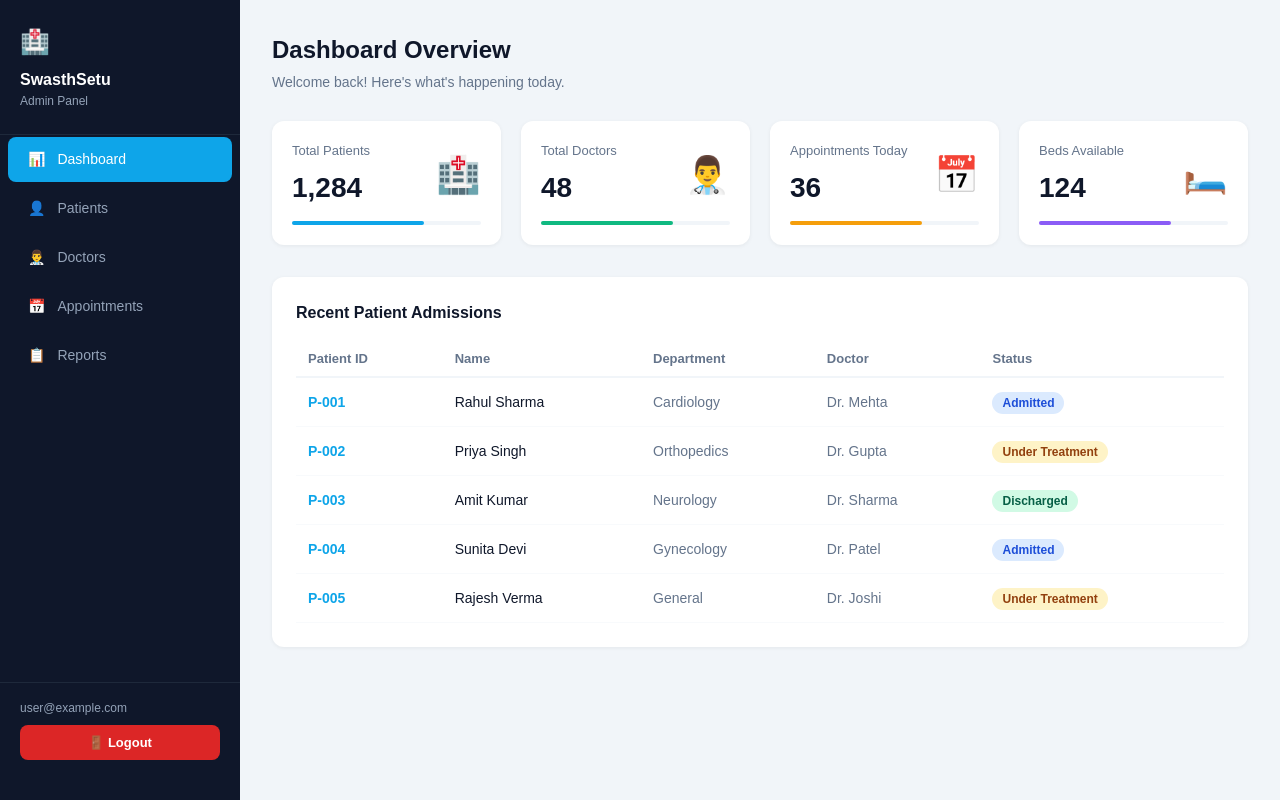
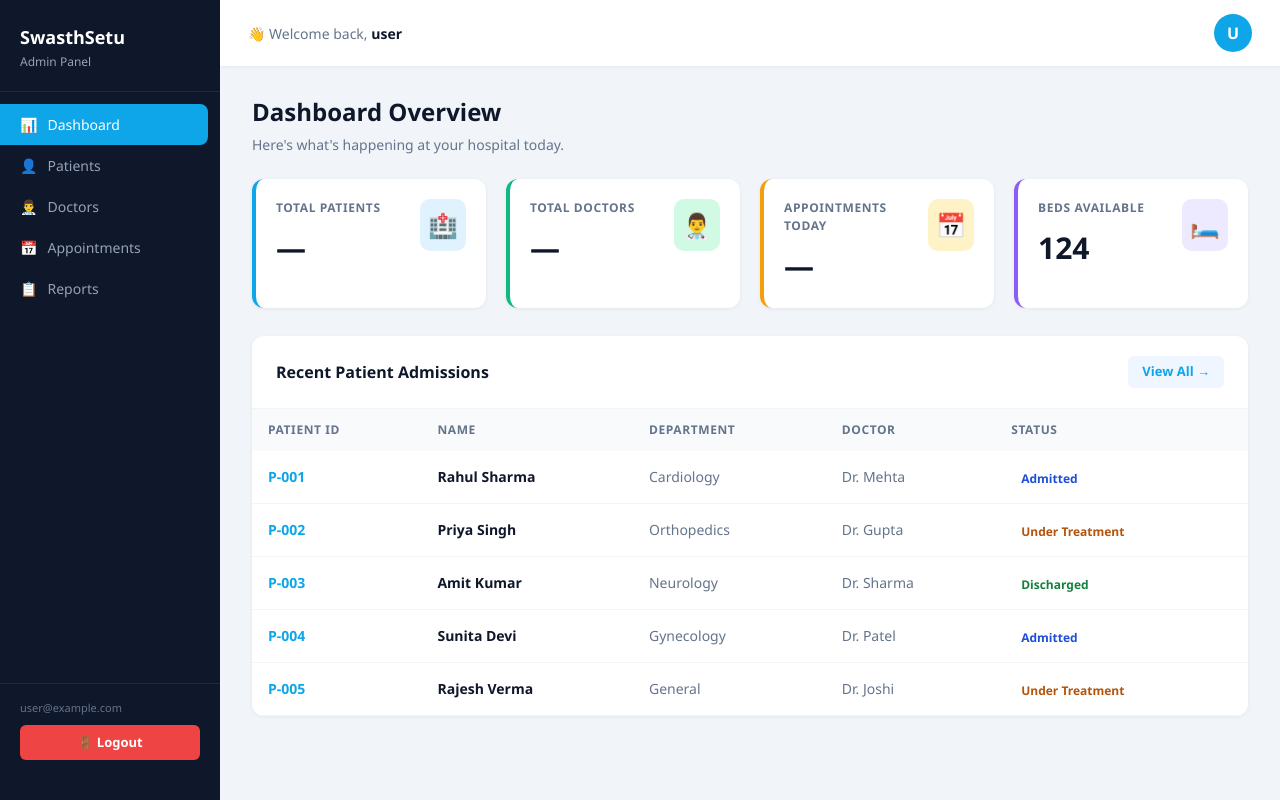
Before and after one commit to aalokpoonia/swasthsetu-admin, a React (Create React App) app: page /dashboard in a window 1280 px wide. Built offline with nearby package versions, Linux system fonts and the light colour scheme; no server answers; the database is empty; sample sign-in values are in the browser's storage.

Commit message:
feat: upgrade dashboard with profile icon and real firestore data

```diff
--- a/src/pages/Dashboard.js
+++ b/src/pages/Dashboard.js
@@ -1,11 +1,20 @@
 import { useEffect, useState } from "react";
-import { auth } from "../firebase/config";
+import { auth, db } from "../firebase/config";
 import { signOut } from "firebase/auth";
 import { useNavigate } from "react-router-dom";
+import { collection, getDocs } from "firebase/firestore";
 
 export default function Dashboard() {
   const navigate = useNavigate();
   const [user, setUser] = useState(null);
+  const [showProfile, setShowProfile] = useState(false);
+  const [stats, setStats] = useState({
+    patients: 0,
+    doctors: 0,
+    appointments: 0,
+    beds: 124,
+  });
+  const [recentPatients, setRecentPatients] = useState([]);
 
   useEffect(() => {
     const unsubscribe = auth.onAuthStateChanged(u => {
@@ -15,105 +24,198 @@ export default function Dashboard() {
     return unsubscribe;
   }, [navigate]);
 
-  const stats = [
-    { label: "Total Patients", value: "1,284", icon: "🏥", color: "#0ea5e9" },
-    { label: "Total Doctors", value: "48", icon: "👨‍⚕️", color: "#10b981" },
-    { label: "Appointments Today", value: "36", icon: "📅", color: "#f59e0b" },
-    { label: "Beds Available", value: "124", icon: "🛏️", color: "#8b5cf6" },
+  useEffect(() => {
+    const fetchData = async () => {
+      try {
+        const pSnap = await getDocs(collection(db, "patients"));
+        const dSnap = await getDocs(collection(db, "doctors"));
+        const aSnap = await getDocs(collection(db, "appointments"));
+        const patientList = pSnap.docs.map(d => ({ id: d.id, ...d.data() }));
+        setStats({
+          patients: pSnap.size,
+          doctors: dSnap.size,
+          appointments: aSnap.size,
+          beds: 124,
+        });
+        setRecentPatients(patientList.slice(0, 5));
+      } catch (e) {
+        console.error(e);
+      }
+    };
+    fetchData();
+  }, []);
+
+  const statCards = [
+    { label: "Total Patients", value: stats.patients || "—", icon: "🏥", color: "#0ea5e9", bg: "#e0f2fe" },
+    { label: "Total Doctors", value: stats.doctors || "—", icon: "👨‍⚕️", color: "#10b981", bg: "#d1fae5" },
+    { label: "Appointments Today", value: stats.appointments || "—", icon: "📅", color: "#f59e0b", bg: "#fef3c7" },
+    { label: "Beds Available", value: stats.beds, icon: "🛏️", color: "#8b5cf6", bg: "#ede9fe" },
   ];
 
-  return (
-    <div style={{ display: "flex", minHeight: "100vh", fontFamily: "sans-serif", background: "#f1f5f9" }}>
+  const statusColor = (status) => {
+    if (status === "Admitted") return { bg: "#dbeafe", color: "#1d4ed8" };
+    if (status === "Discharged") return { bg: "#dcfce7", color: "#15803d" };
+    if (status === "Critical") return { bg: "#fee2e2", color: "#dc2626" };
+    return { bg: "#fef9c3", color: "#b45309" };
+  };
 
-      {/* Sidebar */}
-      <div style={{ width: 240, background: "#0f172a", color: "white", padding: "24px 0", display: "flex", flexDirection: "column" }}>
-        <div style={{ padding: "0 20px 24px", borderBottom: "1px solid #1e293b" }}>
-          <div style={{ fontSize: 24 }}>🏥</div>
-          <div style={{ fontWeight: 700, fontSize: 16, marginTop: 8 }}>SwasthSetu</div>
-          <div style={{ fontSize: 12, color: "#94a3b8" }}>Admin Panel</div>
-        </div>
-
-        {[
-          { icon: "📊", label: "Dashboard", path: "/dashboard", active: true },
+  const navItems = [
+    { icon: "📊", label: "Dashboard", path: "/dashboard" },
     { icon: "👤", label: "Patients", path: "/patients" },
     { icon: "👨‍⚕️", label: "Doctors", path: "/doctors" },
     { icon: "📅", label: "Appointments", path: "/appointments" },
     { icon: "📋", label: "Reports", path: "/reports" },
-        ].map(item => (
+  ];
+
+  // Fallback static data if Firestore is empty
+  const tableData = recentPatients.length > 0 ? recentPatients : [
+    { patientId: "P-001", name: "Rahul Sharma", department: "Cardiology", doctor: "Dr. Mehta", status: "Admitted" },
+    { patientId: "P-002", name: "Priya Singh", department: "Orthopedics", doctor: "Dr. Gupta", status: "Under Treatment" },
+    { patientId: "P-003", name: "Amit Kumar", department: "Neurology", doctor: "Dr. Sharma", status: "Discharged" },
+    { patientId: "P-004", name: "Sunita Devi", department: "Gynecology", doctor: "Dr. Patel", status: "Admitted" },
+    { patientId: "P-005", name: "Rajesh Verma", department: "General", doctor: "Dr. Joshi", status: "Under Treatment" },
+  ];
+
+  return (
+    <div style={{ display: "flex", minHeight: "100vh", fontFamily: "'Segoe UI', sans-serif", background: "#f1f5f9" }}>
+
+      {/* Sidebar */}
+      <div style={{ width: 220, background: "#0f172a", color: "white", padding: "24px 0", display: "flex", flexDirection: "column", flexShrink: 0 }}>
+        <div style={{ padding: "0 20px 20px", borderBottom: "1px solid #1e293b" }}>
+          <div style={{ fontWeight: 700, fontSize: 18, color: "white" }}>SwasthSetu</div>
+          <div style={{ fontSize: 12, color: "#94a3b8", marginTop: 2 }}>Admin Panel</div>
+        </div>
+
+        <nav style={{ flex: 1, padding: "12px 0" }}>
+          {navItems.map(item => (
             <div key={item.label} onClick={() => navigate(item.path)}
-            style={{ padding: "12px 20px", cursor: "pointer", display: "flex", alignItems: "center", gap: 12, fontSize: 14,
-              background: item.active ? "#0ea5e9" : "transparent",
-              color: item.active ? "white" : "#94a3b8",
-              margin: "2px 8px", borderRadius: 8 }}>
+              style={{
+                padding: "10px 20px", cursor: "pointer", display: "flex",
+                alignItems: "center", gap: 10, fontSize: 14,
+                background: item.path === "/dashboard" ? "#0ea5e9" : "transparent",
+                color: item.path === "/dashboard" ? "white" : "#94a3b8",
+                borderRadius: item.path === "/dashboard" ? "0 8px 8px 0" : 0,
+                marginRight: 12, transition: "all 0.2s",
+              }}>
               <span>{item.icon}</span>
               <span>{item.label}</span>
             </div>
           ))}
+        </nav>
 
-        <div style={{ marginTop: "auto", padding: "16px 20px", borderTop: "1px solid #1e293b" }}>
-          <div style={{ fontSize: 12, color: "#94a3b8", marginBottom: 8 }}>{user?.email}</div>
+        <div style={{ padding: "16px 20px", borderTop: "1px solid #1e293b" }}>
+          <div style={{ fontSize: 11, color: "#64748b", marginBottom: 8 }}>{user?.email}</div>
           <button onClick={() => signOut(auth).then(() => navigate("/"))}
-            style={{ width: "100%", padding: "8px 0", background: "#dc2626", color: "white", border: "none", borderRadius: 8, cursor: "pointer", fontSize: 13, fontWeight: 600 }}>
+            style={{ width: "100%", padding: "8px 0", background: "#ef4444", color: "white", border: "none", borderRadius: 6, cursor: "pointer", fontSize: 13, fontWeight: 600 }}>
             🚪 Logout
           </button>
         </div>
       </div>
 
-      {/* Main Content */}
-      <div style={{ flex: 1, padding: 32 }}>
-        <div style={{ marginBottom: 28 }}>
-          <h1 style={{ margin: 0, fontSize: 24, fontWeight: 700, color: "#0f172a" }}>Dashboard Overview</h1>
-          <p style={{ margin: "4px 0 0", color: "#64748b", fontSize: 14 }}>Welcome back! Here's what's happening today.</p>
+      {/* Main */}
+      <div style={{ flex: 1, display: "flex", flexDirection: "column" }}>
+
+        {/* Top Bar */}
+        <div style={{ background: "white", padding: "14px 28px", display: "flex", justifyContent: "space-between", alignItems: "center", boxShadow: "0 1px 3px rgba(0,0,0,0.06)", position: "sticky", top: 0, zIndex: 10 }}>
+          <div>
+            <span style={{ fontSize: 14, color: "#64748b" }}>👋 Welcome back, </span>
+            <span style={{ fontSize: 14, fontWeight: 700, color: "#0f172a" }}>
+              {user?.email?.split("@")[0] || "Admin"}
+            </span>
           </div>
 
-        {/* Stats Cards */}
-        <div style={{ display: "grid", gridTemplateColumns: "repeat(auto-fit, minmax(200px, 1fr))", gap: 20, marginBottom: 32 }}>
-          {stats.map(stat => (
-            <div key={stat.label} style={{ background: "white", borderRadius: 12, padding: 20, boxShadow: "0 1px 4px rgba(0,0,0,0.06)" }}>
-              <div style={{ display: "flex", justifyContent: "space-between", alignItems: "center" }}>
+          {/* Profile Icon */}
+          <div style={{ position: "relative" }}>
+            <div onClick={() => setShowProfile(!showProfile)}
+              style={{ width: 38, height: 38, borderRadius: "50%", background: "#0ea5e9", color: "white", display: "flex", alignItems: "center", justifyContent: "center", fontWeight: 700, fontSize: 16, cursor: "pointer", userSelect: "none" }}>
+              {user?.email?.charAt(0).toUpperCase() || "A"}
+            </div>
+
+            {/* Dropdown */}
+            {showProfile && (
+              <div style={{ position: "absolute", right: 0, top: 46, background: "white", borderRadius: 10, boxShadow: "0 8px 24px rgba(0,0,0,0.12)", padding: "8px 0", width: 200, zIndex: 100 }}>
+                <div style={{ padding: "12px 16px", borderBottom: "1px solid #f1f5f9" }}>
+                  <div style={{ fontWeight: 700, fontSize: 14, color: "#0f172a" }}>
+                    {user?.email?.split("@")[0] || "Admin"}
+                  </div>
+                  <div style={{ fontSize: 12, color: "#64748b", marginTop: 2 }}>{user?.email}</div>
+                </div>
+                <div style={{ padding: "8px 0" }}>
+                  <div style={{ padding: "8px 16px", fontSize: 13, color: "#374151", cursor: "pointer" }}
+                    onMouseEnter={e => e.target.style.background = "#f8fafc"}
+                    onMouseLeave={e => e.target.style.background = "transparent"}>
+                    👤 My Profile
+                  </div>
+                  <div style={{ padding: "8px 16px", fontSize: 13, color: "#374151", cursor: "pointer" }}
+                    onMouseEnter={e => e.target.style.background = "#f8fafc"}
+                    onMouseLeave={e => e.target.style.background = "transparent"}>
+                    ⚙️ Settings
+                  </div>
+                  <div style={{ padding: "8px 16px", fontSize: 13, color: "#ef4444", cursor: "pointer", borderTop: "1px solid #f1f5f9", marginTop: 4 }}
+                    onClick={() => signOut(auth).then(() => navigate("/"))}
+                    onMouseEnter={e => e.target.style.background = "#fef2f2"}
+                    onMouseLeave={e => e.target.style.background = "transparent"}>
+                    🚪 Logout
+                  </div>
+                </div>
+              </div>
+            )}
+          </div>
+        </div>
+
+        {/* Content */}
+        <div style={{ flex: 1, padding: "28px 32px" }}>
+          <div style={{ marginBottom: 24 }}>
+            <h1 style={{ margin: 0, fontSize: 24, fontWeight: 700, color: "#0f172a" }}>Dashboard Overview</h1>
+            <p style={{ margin: "4px 0 0", color: "#64748b", fontSize: 14 }}>Here's what's happening at your hospital today.</p>
+          </div>
+
+          {/* Stat Cards */}
+          <div style={{ display: "grid", gridTemplateColumns: "repeat(4, 1fr)", gap: 20, marginBottom: 28 }}>
+            {statCards.map(stat => (
+              <div key={stat.label} style={{ background: "white", borderRadius: 12, padding: "20px", boxShadow: "0 1px 4px rgba(0,0,0,0.06)", borderLeft: `4px solid ${stat.color}` }}>
+                <div style={{ display: "flex", justifyContent: "space-between", alignItems: "flex-start" }}>
                   <div>
-                  <p style={{ margin: 0, fontSize: 13, color: "#64748b" }}>{stat.label}</p>
-                  <p style={{ margin: "6px 0 0", fontSize: 28, fontWeight: 700, color: "#0f172a" }}>{stat.value}</p>
+                    <p style={{ margin: 0, fontSize: 12, color: "#64748b", fontWeight: 600, textTransform: "uppercase", letterSpacing: "0.05em" }}>{stat.label}</p>
+                    <p style={{ margin: "8px 0 0", fontSize: 30, fontWeight: 700, color: "#0f172a" }}>{stat.value}</p>
                   </div>
-                <div style={{ fontSize: 36 }}>{stat.icon}</div>
-              </div>
-              <div style={{ marginTop: 12, height: 4, background: "#f1f5f9", borderRadius: 99 }}>
-                <div style={{ height: 4, background: stat.color, borderRadius: 99, width: "70%" }} />
+                  <div style={{ background: stat.bg, borderRadius: 10, padding: "8px", fontSize: 24 }}>{stat.icon}</div>
                 </div>
               </div>
             ))}
           </div>
 
           {/* Recent Table */}
-        <div style={{ background: "white", borderRadius: 12, padding: 24, boxShadow: "0 1px 4px rgba(0,0,0,0.06)" }}>
-          <h2 style={{ margin: "0 0 16px", fontSize: 16, fontWeight: 700, color: "#0f172a" }}>Recent Patient Admissions</h2>
+          <div style={{ background: "white", borderRadius: 12, boxShadow: "0 1px 4px rgba(0,0,0,0.06)", overflow: "hidden" }}>
+            <div style={{ padding: "20px 24px", borderBottom: "1px solid #f1f5f9", display: "flex", justifyContent: "space-between", alignItems: "center" }}>
+              <h2 style={{ margin: 0, fontSize: 16, fontWeight: 700, color: "#0f172a" }}>Recent Patient Admissions</h2>
+              <button onClick={() => navigate("/patients")}
+                style={{ padding: "6px 14px", background: "#eff6ff", color: "#0ea5e9", border: "none", borderRadius: 6, cursor: "pointer", fontSize: 13, fontWeight: 600 }}>
+                View All →
+              </button>
+            </div>
             <table style={{ width: "100%", borderCollapse: "collapse" }}>
               <thead>
-              <tr style={{ borderBottom: "2px solid #f1f5f9" }}>
+                <tr style={{ background: "#f8fafc" }}>
                   {["Patient ID", "Name", "Department", "Doctor", "Status"].map(h => (
-                  <th key={h} style={{ padding: "8px 12px", textAlign: "left", fontSize: 13, color: "#64748b", fontWeight: 600 }}>{h}</th>
+                    <th key={h} style={{ padding: "12px 16px", textAlign: "left", fontSize: 12, color: "#64748b", fontWeight: 600, textTransform: "uppercase", letterSpacing: "0.05em" }}>{h}</th>
                   ))}
                 </tr>
               </thead>
               <tbody>
-              {[
-                { id: "P-001", name: "Rahul Sharma", dept: "Cardiology", doctor: "Dr. Mehta", status: "Admitted" },
-                { id: "P-002", name: "Priya Singh", dept: "Orthopedics", doctor: "Dr. Gupta", status: "Under Treatment" },
-                { id: "P-003", name: "Amit Kumar", dept: "Neurology", doctor: "Dr. Sharma", status: "Discharged" },
-                { id: "P-004", name: "Sunita Devi", dept: "Gynecology", doctor: "Dr. Patel", status: "Admitted" },
-                { id: "P-005", name: "Rajesh Verma", dept: "General", doctor: "Dr. Joshi", status: "Under Treatment" },
-              ].map(p => (
-                <tr key={p.id} style={{ borderBottom: "1px solid #f8fafc" }}>
-                  <td style={{ padding: "12px", fontSize: 14, color: "#0ea5e9", fontWeight: 600 }}>{p.id}</td>
-                  <td style={{ padding: "12px", fontSize: 14, color: "#0f172a" }}>{p.name}</td>
-                  <td style={{ padding: "12px", fontSize: 14, color: "#64748b" }}>{p.dept}</td>
-                  <td style={{ padding: "12px", fontSize: 14, color: "#64748b" }}>{p.doctor}</td>
-                  <td style={{ padding: "12px" }}>
-                    <span style={{
-                      padding: "4px 10px", borderRadius: 99, fontSize: 12, fontWeight: 600,
-                      background: p.status === "Admitted" ? "#dbeafe" : p.status === "Discharged" ? "#d1fae5" : "#fef3c7",
-                      color: p.status === "Admitted" ? "#1d4ed8" : p.status === "Discharged" ? "#065f46" : "#92400e"
-                    }}>{p.status}</span>
+                {tableData.map((p, i) => (
+                  <tr key={i}
+                    onMouseEnter={e => e.currentTarget.style.background = "#f8fafc"}
+                    onMouseLeave={e => e.currentTarget.style.background = "transparent"}
+                    style={{ borderBottom: "1px solid #f1f5f9", transition: "background 0.15s" }}>
+                    <td style={{ padding: "14px 16px", fontSize: 14, color: "#0ea5e9", fontWeight: 600 }}>{p.patientId}</td>
+                    <td style={{ padding: "14px 16px", fontSize: 14, fontWeight: 600, color: "#0f172a" }}>{p.name}</td>
+                    <td style={{ padding: "14px 16px", fontSize: 14, color: "#64748b" }}>{p.department}</td>
+                    <td style={{ padding: "14px 16px", fontSize: 14, color: "#64748b" }}>{p.doctor}</td>
+                    <td style={{ padding: "14px 16px" }}>
+                      <span style={{ padding: "4px 10px", borderRadius: 20, fontSize: 12, fontWeight: 600, ...statusColor(p.status) }}>
+                        {p.status}
+                      </span>
                     </td>
                   </tr>
                 ))}
@@ -122,5 +224,6 @@ export default function Dashboard() {
           </div>
         </div>
       </div>
+    </div>
   );
 }
```
Lines whose indentation alone changed are shown as unchanged.
